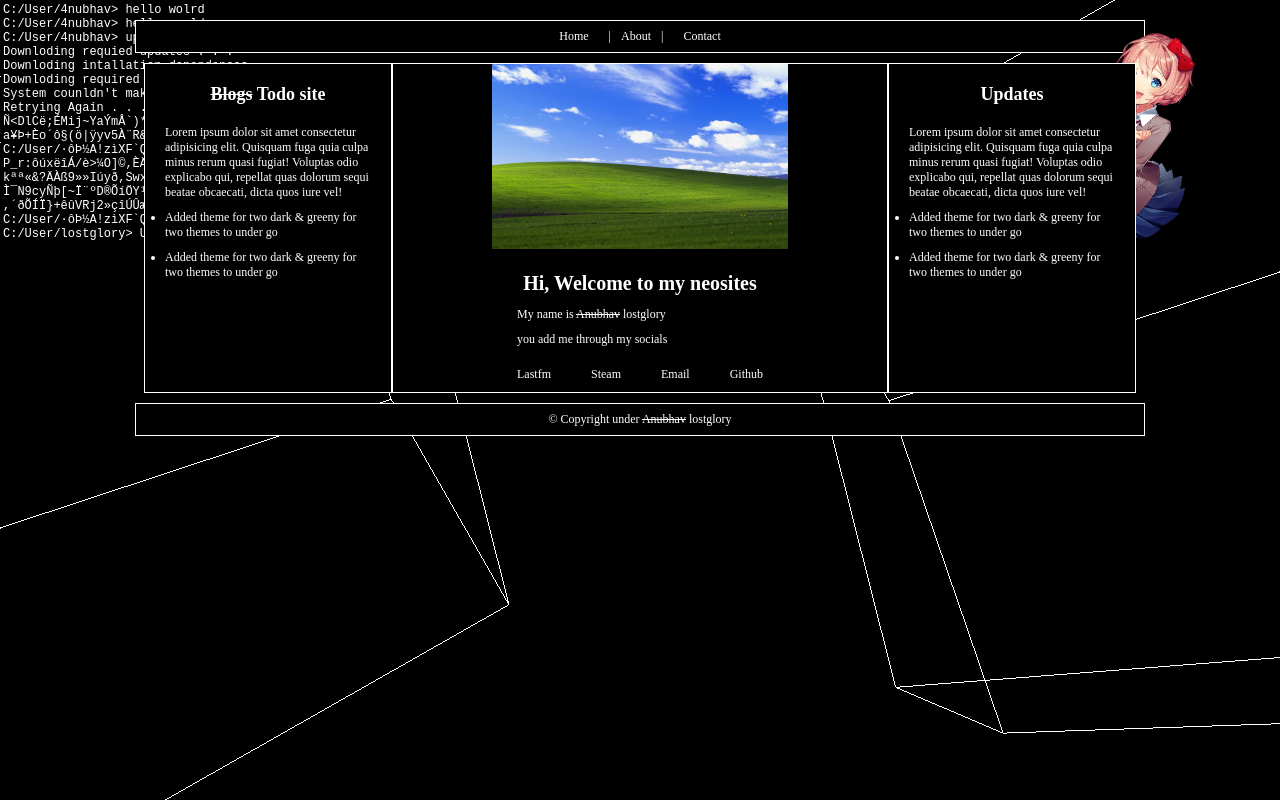
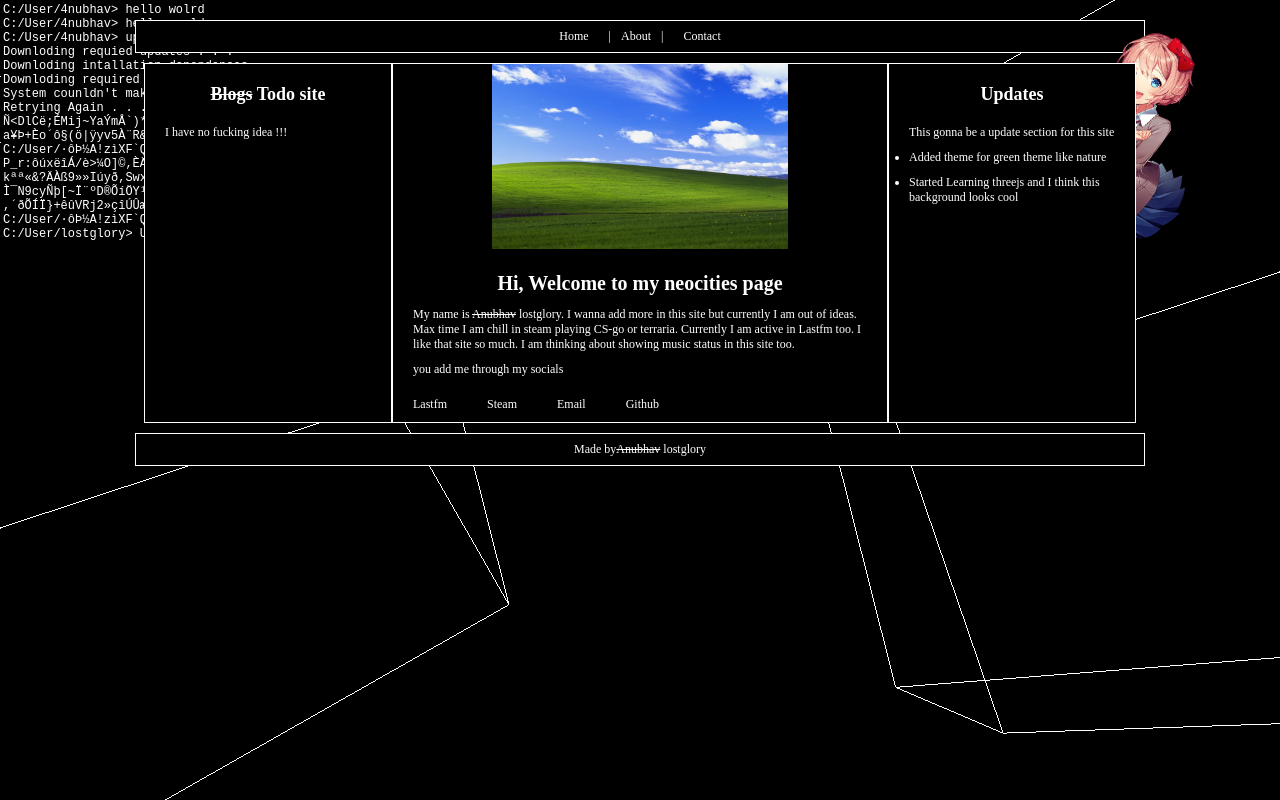
Before and after one commit to 4nubhav-v/neocities, a website built with Vite: page src/index.html in a window 1280 px wide. Built offline with nearby package versions, Linux system fonts and the light colour scheme.

```diff
--- a/src/index.html
+++ b/src/index.html
@@ -40,20 +40,7 @@ C:/User/lostglory&gt; User lostglory was given admin access
         <div class="sidebar-left">
           <h2><s>Blogs</s> Todo site</h2>
           <div>
-            <p>
-              Lorem ipsum dolor sit amet consectetur adipisicing elit. Quisquam
-              fuga quia culpa minus rerum quasi fugiat! Voluptas odio explicabo
-              qui, repellat quas dolorum sequi beatae obcaecati, dicta quos iure
-              vel!
-            </p>
-            <ul>
-              <li>
-                Added theme for two dark & greeny for two themes to under go
-              </li>
-              <li>
-                Added theme for two dark & greeny for two themes to under go
-              </li>
-            </ul>
+            <p>I have no fucking idea !!!</p>
           </div>
         </div>
         <div class="content">
@@ -63,8 +50,15 @@ C:/User/lostglory&gt; User lostglory was given admin access
             id="main-content-img"
           />
           <div>
-            <h1>Hi, Welcome to my neosites</h1>
-            <p>My name is <s>Anubhav</s> lostglory</p>
+            <h1>Hi, Welcome to my neocities page</h1>
+            <p>
+              My name is <s>Anubhav</s> lostglory. I wanna add more in this site
+              but currently I am out of ideas. Max time I am chill in steam
+              playing CS-go or terraria. Currently I am active in Lastfm too. I
+              like that site so much. I am thinking about showing music status
+              in this site too.
+            </p>
+
             <p>you add me through my socials</p>
             <ul id="socials">
               <li><a href="https://www.last.fm/user/lostglory_">Lastfm</a></li>
@@ -79,18 +73,11 @@ C:/User/lostglory&gt; User lostglory was given admin access
         <div class="sidebar-right">
           <h2>Updates</h2>
           <div>
-            <p>
-              Lorem ipsum dolor sit amet consectetur adipisicing elit. Quisquam
-              fuga quia culpa minus rerum quasi fugiat! Voluptas odio explicabo
-              qui, repellat quas dolorum sequi beatae obcaecati, dicta quos iure
-              vel!
-            </p>
+            <p>This gonna be a update section for this site</p>
             <ul>
+              <li>Added theme for green theme like nature</li>
               <li>
-                Added theme for two dark & greeny for two themes to under go
-              </li>
-              <li>
-                Added theme for two dark & greeny for two themes to under go
+                Started Learning threejs and I think this background looks cool
               </li>
             </ul>
           </div>
@@ -101,7 +88,7 @@ C:/User/lostglory&gt; User lostglory was given admin access
         alt=""
         id="sayori"
       />
-      <footer>&copy; Copyright under <s>Anubhav</s> lostglory</footer>
+      <footer>Made by<s>Anubhav</s> lostglory</footer>
     </main>
     <canvas id="threeD"></canvas>
     <script type="module" src="/main.js"></script>
```
